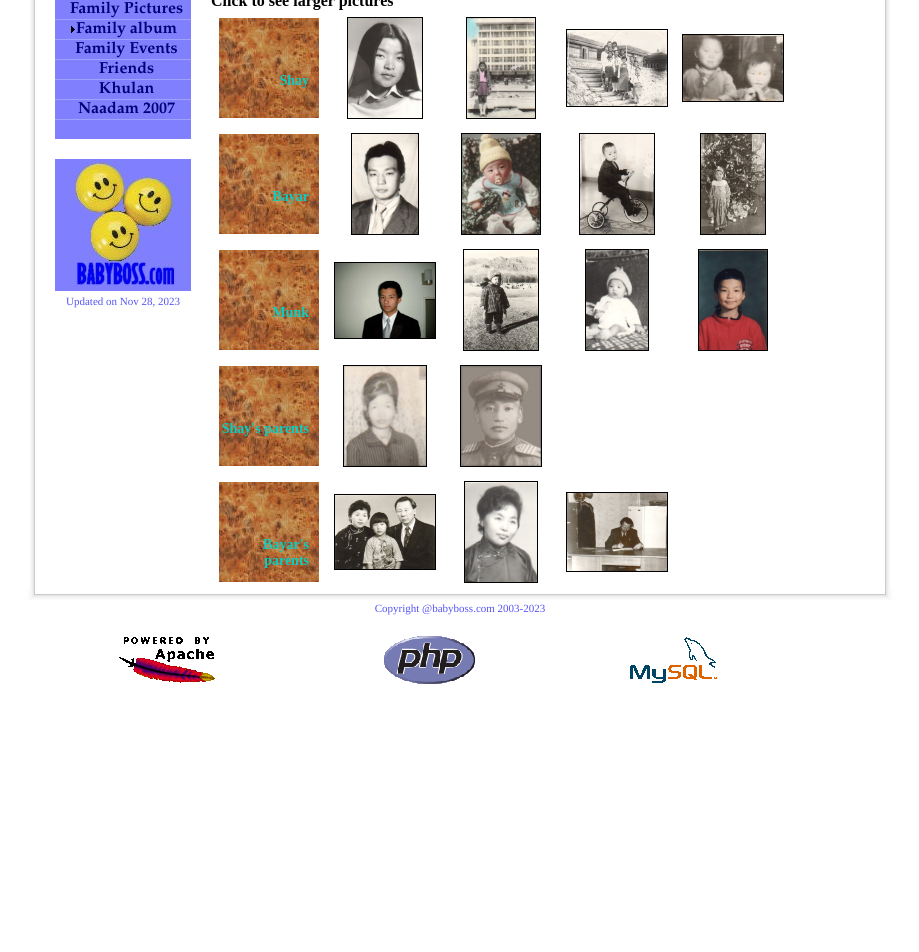
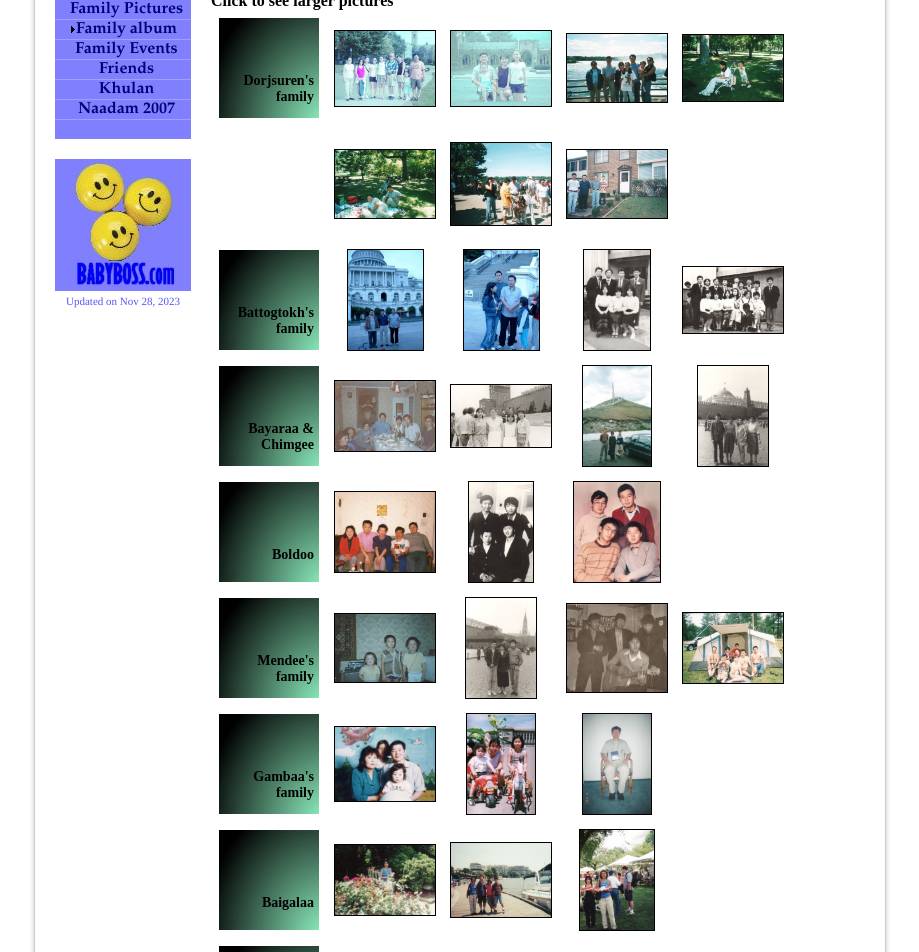
Before and after one commit to edambasuren/home.babyboss.react, a React (Create React App) app: page /friends in a window 1280 px wide. Shown: the part 200-1152 px from the top of the page, without its empty margins (180-1099 px from the left). Before the commit the page ends 910 px from the top, so only its background shows below. Built offline with nearby package versions, Linux system fonts and the light colour scheme.

Commit message:
add friends

```diff
--- a/src/components/Page.tsx
+++ b/src/components/Page.tsx
@@ -28,7 +28,7 @@ const Page: FC<any> = ({ page }: { page: PageData }): ReactElement => {
           <div id="icon" style={{float: "left",width:t_w,height:t_h,display: "flex",justifyContent: "center", alignItems: "center",}}>
             <img src={"/" + page.dir + '/' + picture.src} style={{border: "1px solid black",maxWidth:page.icon_w,maxHeight:page.icon_w,}}
             onClick={()=> window.open(
-              'picture.html?src=/'+page.dir+'/'+picture.src+'&text='+picture.text,
+              '/picture.html?src=/'+page.dir+'/'+picture.src+'&text='+picture.text,
               'NewWin',
               'toolbar=no,status=no')}
              />
--- a/src/i18n.ts
+++ b/src/i18n.ts
@@ -169,6 +169,60 @@ i18n
           ChicagoMay13_2007Br: "Chicago<br>May 13, 2007",
           ChicagoMay13_2007: "Chicago May 13, 2007",
 
+          OurFriends: 'Our Friends',
+          DorjsurenFamily: "Dorjsuren's<br> family",
+          CornellUniversityIthacaNY_July2003: "Cornell University, Ithaca NY, July 2003",
+          NiagaraFallsNY_September2001: "Niagara Falls, NY, September 2001",
+          FrederickMarylandNovember2001: "Frederick, Maryland, November 2001",
+          BattogtokhFamily: "Battogtokh's<br> family",
+          WashingtonDC_May2003: "Washington DC, May 2003",
+          MoscowStateUniversity1983: "Moscow State University, 1983",
+          BayaraaChimgee: "Bayaraa &<br> Chimgee",
+          UlaanbaatarMongoliaDecember1994: "Ulaanbaatar, Mongolia, December 1994",
+          Moscow1984: "Moscow, 1984",
+          UlaanbaatarMongolia2001: "Ulaanbaatar, Mongolia, 2001",
+          Boldoo: "Boldoo",
+          UlaanbaatarMongolia1992: "Ulaanbaatar, Mongolia, 1992",
+          SeventhGrade: "7th grade",
+          Moscow1985: "Moscow, 1985",
+          MendeeFamily: "Mendee's<br> family",
+          UlaanbaatarMongolia1994: "Ulaanbaatar, Mongolia, 1994",
+          Moscow1983: "Moscow, 1983",
+          UlaanbaatarMongolia1983: "Ulaanbaatar, Mongolia, 1983",
+          UlaanbaatarMongoliaJuly2001: "Ulaanbaatar, Mongolia, July 2001",
+          GambaaFamily: "Gambaa's<br> family",
+          Baigalaa: "Baigalaa",
+          WashingtonDC_Summer2000: "Washington DC, Summer 2000",
+          Serge: "Serge",
+          Mongolia2001: "Mongolia, 2001",
+          NiagaraFallsNY_May2002: "Niagara Falls, NY, May 2002",
+          IthacaNY_May2002: "Ithaca NY, May 2002",
+          SergeSonNewZealand2004: "Serge\'s son, New Zealand, 2004",
+          Petre: "Petre",
+          PetreMassaAndMunkSyracuseNY_Winter1996: "Petre, Massa, and Munk, Syracuse NY, Winter 1996",
+          PetreSyracuseNY_Summer1996: "Petre, Syracuse, NY, Summer 1996",
+          SyracuseUniversityNY1997: "Syracuse University, NY, 1997",
+          ThanksgivingSyracuseNY1998: "Thanksgiving, Syracuse NY, 1998",
+          Tav: "Tav",
+          SyracuseSummer2000: "Syracuse, Summer 2000",
+          Liz_Bahri: "Liz &<br> Bahri",
+          MariaLizAndShaySyracuseSummer2002: "Maria, Liz, and Shay, Syracuse, Summer 2002",
+          Christmas2002Syracuse: "Christmas 2002, Syracuse",
+          ElizabethAndMariaAugust2002: "Elizabeth and Maria, August 2002",
+          Maria_Jose: "Maria &<br> Jose",
+          MariaAndJoseChristmas2002Syracuse: "Maria and Jose, Christmas 2002, Syracuse",
+          Bahri_MariaAndShayChristmas2002Syracuse: "Bahri, Maria, and Shay, Christmas 2002, Syracuse",
+          BahriJoseShayAndJosesSonAtMariasHouseWinter2002: "Bahri, Jose, Shay, and Jose\'s son, at Maria\'s house, Winter 2002",
+          JoseShayAndMariaChristmas2002Syracuse: "Jose, Shay, and Maria, Christmas 2002, Syracuse",
+          Julan: "Julan",
+          JulanAndEvanSyracuseUniversityJune2003FS: "Julan and Evan (in the front seat), Syracuse University, June 2003",
+          JulanAndEvanSyracuseUniversityJune2003: "Julan and Evan, Syracuse University, June 2003",
+
+
+
+
+
+
 
         },
       },
@@ -315,6 +369,58 @@ i18n
           ChicagoMay13_2007Br: "Чикаго<br>2007 оны<br>5 сарын 13",
           ChicagoMay13_2007: "Чикаго 2007 оны 5 сарын 13",
 
+          OurFriends: 'Найз нөхөд',
+          DorjsurenFamily: "Доржсүрэнгийн<br> гэр бүл",
+          CornellUniversityIthacaNY_July2003: "Корнелын Их Сургууль, Итака НЙ, 2003 оны 7 сар",
+          NiagaraFallsNY_September2001: "Ниагара Хурхрээ, НЙ, 2001 оны 9 сар",
+          FrederickMarylandNovember2001: "Фредерик, Мариланд, 2001 оны 11 сар",
+          BattogtokhFamily: "Баттогтохын<br> гэр бүл",
+          WashingtonDC_May2003: "Вашингтон, ДС, 2003 оны 5 сар",
+          MoscowStateUniversity1983: "Москвагийн Их Сургууль, 1984",
+          BayaraaChimgee: "Баяраа &<br> Чимгээ",
+          UlaanbaatarMongoliaDecember1994: "Улаанбаатар, 1994 оны 12 сар",
+          Moscow1984: "Москва, 1984",
+          UlaanbaatarMongolia2001: "Улаанбаатар, 2001 он",
+          Boldoo: "Болдо",
+          UlaanbaatarMongolia1992: "Улаанбаатар, 1992",
+          SeventhGrade: "7-р анги",
+          Moscow1985: "Москва, 1985",
+          MendeeFamily: "Мэндээгийн<br> гэр бүл",
+          UlaanbaatarMongolia1994: "Улаанбаатар, 1994 он",
+          Moscow1983: "Москва, 1983 он",
+          UlaanbaatarMongolia1983: "Улаанбаатар, 1983 он",
+          UlaanbaatarMongoliaJuly2001: "Улаанбаатар, 2001 оны 7 сар",
+          GambaaFamily: "Гамбаагийн<br> гэр бүл",
+          Baigalaa: "Байгалаа",
+          WashingtonDC_Summer2000: "Вашингтон, ДС, 2000 оны зун",
+          Serge: "Сэргэлэн",
+          Mongolia2001: "Монгол, 2001",
+          NiagaraFallsNY_May2002: "Ниагара Хурхрээ, НЙ, 2002 оны 5 сар",
+          IthacaNY_May2002: "Итака НЙ, 2002 оны 5 сар",
+          SergeSonNewZealand2004: "Сэргэлэнгийн хүү, Шинэ Зиланд, 2004",
+          Petre: "Петрээ",
+          PetreMassaAndMunkSyracuseNY_Winter1996: "Петрээ, Маса, Мөнхөө гурав, Сиракуз, 1996 он",
+          PetreSyracuseNY_Summer1996: "Петрээ, Сиракуз, 1996 он",
+          SyracuseUniversityNY1997: "Сиракузын Их сургууль, 1997 он",
+          ThanksgivingSyracuseNY1998: "Ургацын баяр, Сиракуз, 1998 он",
+          Tav: "Тав",
+          SyracuseSummer2000: "Сиракуз, 2000 оны зун",
+          Liz_Bahri: "Лиз Бахри<br> хоёр",
+          MariaLizAndShaySyracuseSummer2002: "Мария, Лиз, Ишээ гурав, Сиракуз, 2002 оны зун",
+          Christmas2002Syracuse: "2002 оны Кристосын баяр, Сиракуз",
+          ElizabethAndMariaAugust2002: "Лиз, Мария хоёр, 2002 оны 8 сар",
+          Maria_Jose: "Лиз Бахри<br> хоёр",
+          MariaAndJoseChristmas2002Syracuse: "Мария, Хосэ хоёр, 2002 оны Кристосын баяр, Сиракуз",
+          Bahri_MariaAndShayChristmas2002Syracuse: "Бахри, Мария, Ишээ гурав, 2002 оны Кристосын баяр, Сиракуз",
+          BahriJoseShayAndJosesSonAtMariasHouseWinter2002: "Бахри, Хосэ, Ишээ, Хосээгийн хүү нар, Мариягийн гэрт, 2002 оны өвөл",
+          JoseShayAndMariaChristmas2002Syracuse: "Хосэ, Ишээ, Мария нар, 2002 оны Кристосын баяр, Сиракуз",
+          Julan: "Жюлан",
+          JulanAndEvanSyracuseUniversityJune2003FS: "Жюлан Еван хоёр (эхний эгнээнд), Сиракузын Их сургууль, 2003 оны 6 сар",
+          JulanAndEvanSyracuseUniversityJune2003: "Жюлан Еван хоёр, Сиракузын Их сургууль, 2003 оны 6 сар",
+
+
+
+
 
 
         },
--- a/src/pages/Friends.tsx
+++ b/src/pages/Friends.tsx
@@ -7,51 +7,93 @@ const FamilyPhoto: FC<any> = (): ReactElement => {
 
   const { i18n, t } = useTranslation();
 
-  let album = new AlbumData("family", "label.jpg", "#0ccdc1");
+  let album = new AlbumData("friends", "label.jpg", "black");
   let pg;
 
-  pg = album.addPage(t('Shay'),45,10);
-  pg.addPicture("shay1.jpg", t('ShayIrkutsk1982'));
-  pg.addPicture("shay2.jpg", t('ShayUlanbaatar10YearOld'));
-  pg.addPicture("shay3.jpg", t('ShayNairamdalSummerCamp1975'));
-  pg.addPicture("shay4.jpg", t('Shay3YearOld'));
+  pg = album.addPage(t('DorjsurenFamily'),45,5);
+  pg.addPicture("dorjsuren1.jpg", t('CornellUniversityIthacaNY_July2003'));
+  pg.addPicture("dorjsuren2.jpg", t('CornellUniversityIthacaNY_July2003'));
+  pg.addPicture("dorjsuren3.jpg", t('NiagaraFallsNY_September2001'));
+  pg.addPicture("dorjsuren4.jpg", t('NiagaraFallsNY_September2001'));
+  pg.addPicture("dorjsuren5.jpg", t('NiagaraFallsNY_September2001'));
+  pg.addPicture("dorjsuren6.jpg", t('FrederickMarylandNovember2001'));
+  pg.addPicture("dorjsuren7.jpg", t('FrederickMarylandNovember2001'));
 
-  pg = album.addPage(t('Bayar'),45,10);
-  pg.addPicture("bayar1.jpg", t('Bayar1982'));
-  pg.addPicture("bayar2.jpg", t('Bayar1YearOld'));
-  pg.addPicture("bayar3.jpg", t('Bayar4YearOld'));
-  pg.addPicture("bayar4.jpg", t('BayarMoscow7YearOld'));
+  pg = album.addPage(t('BattogtokhFamily'),45,5);
+  pg.addPicture("battogtokh1.jpg", t('WashingtonDC_May2003'));
+  pg.addPicture("battogtokh2.jpg", t('WashingtonDC_May2003'));
+  pg.addPicture("battogtokh3.jpg", t('MoscowStateUniversity1983'));
+  pg.addPicture("battogtokh4.jpg", t('MoscowStateUniversity1983'));
 
-  pg = album.addPage(t('Munk'),45,10);
-  pg.addPicture("munk1.jpg", t('Munk2004'));
-  pg.addPicture("munk2.jpg", t('MunkMongolia3YearOld'));
-  pg.addPicture("munk3.jpg", t('Munk1YearOld'));
-  pg.addPicture("munk4.jpg", t('MunkSyracuse10YearOld'));
+  pg = album.addPage(t('BayaraaChimgee'),45,5);
+  pg.addPicture("bayaraach1.jpg", t('UlaanbaatarMongoliaDecember1994'));
+  pg.addPicture("bayaraach2.jpg", t('Moscow1984'));
+  pg.addPicture("bayaraach3.jpg", t('UlaanbaatarMongolia2001'));
+  pg.addPicture("bayaraach4.jpg", t('Moscow1984'));
 
-  pg = album.addPage(t('ShaysParents'),45,10);
-  pg.addPicture("shay_parents1.jpg", t('ShaysMom'));
-  pg.addPicture("shay_parents2.jpg", t('ShaysDad'));
+  pg = album.addPage(t('Boldoo'),35,5);
+  pg.addPicture("boldoo1.jpg", t('UlaanbaatarMongolia1992'));
+  pg.addPicture("boldoo2.jpg", t('SeventhGrade'));
+  pg.addPicture("boldoo3.jpg", t('Moscow1985'));
 
-  pg = album.addPage(t('BayarsParents'),45,10);
-  pg.addPicture("bayar_parents1.jpg", t('BayarsParents'));
-  pg.addPicture("bayar_parents2.jpg", t('BayarsMom'));
-  pg.addPicture("bayar_parents3.jpg", t('BayarsDad'))
+  pg = album.addPage(t('MendeeFamily'),45,5);
+  pg.addPicture("mendee1.jpg", t('UlaanbaatarMongolia1994'));
+  pg.addPicture("mendee2.jpg", t('Moscow1983'));
+  pg.addPicture("mendee3.jpg", t('UlaanbaatarMongolia1983'));
+  pg.addPicture("mendee4.jpg", t('UlaanbaatarMongoliaJuly2001'));
 
+  pg = album.addPage(t('GambaaFamily'),45,5);
+  pg.addPicture("gambaa1.jpg", t('UlaanbaatarMongolia2001'));
+  pg.addPicture("gambaa2.jpg", t('UlaanbaatarMongolia2001'));
+  pg.addPicture("gambaa3.jpg", t('UlaanbaatarMongolia2001'));
 
-  /*
+  pg = album.addPage(t('Baigalaa'),35,5);
+  pg.addPicture("baigalaa1.jpg", t('WashingtonDC_Summer2000'));
+  pg.addPicture("baigalaa2.jpg", t('WashingtonDC_Summer2000'));
+  pg.addPicture("baigalaa3.jpg", t('WashingtonDC_Summer2000'));
 
-$pg = $alb->add(($_SESSION['lang']!='mon')?"Bayar\'s Parents":"Баярын <br>эцэг эх",45,10,"#0ccdc1");
-$pg->add("bayar_parents1.jpg", ($_SESSION['lang']!='mon')?"Bayar\s parents":"Баярын эцэг эх");
-$pg->add("bayar_parents2.jpg", ($_SESSION['lang']!='mon')?"Bayar\s mom":"Баярын ээж");
-$pg->add("bayar_parents3.jpg", ($_SESSION['lang']!='mon')?"Bayar\s dad":"Баярын аав");
-*/
+  pg = album.addPage(t('Serge'),35,5);
+  pg.addPicture("serge1.jpg", t('UlaanbaatarMongolia2001'));
+  pg.addPicture("serge2.jpg", t('Mongolia2001'));
+  pg.addPicture("serge3.jpg", t('NiagaraFallsNY_May2002'));
+  pg.addPicture("serge4.jpg", t('IthacaNY_May2002'));
+  pg.addPicture("serge5.jpg", t('NiagaraFallsNY_May2002'));
+  pg.addPicture("serge6.jpg", t('NiagaraFallsNY_May2002'));
+  pg.addPicture("serge7.jpg", t('SergeSonNewZealand2004'));
 
+  pg = album.addPage(t('Petre'),35,5);
+  pg.addPicture("petre1.jpg", t('PetreMassaAndMunkSyracuseNY_Winter1996'));
+  pg.addPicture("petre2.jpg", t('PetreSyracuseNY_Summer1996'));
+  pg.addPicture("petre3.jpg", t('SyracuseUniversityNY1997'));
+  pg.addPicture("petre4.jpg", t('ThanksgivingSyracuseNY1998'));
+
+  pg = album.addPage(t('Tav'),35,5);
+  pg.addPicture("tav1.jpg", t('SyracuseSummer2000'));
+  pg.addPicture("tav2.jpg", t('SyracuseSummer2000'));
+  pg.addPicture("tav3.jpg", t('SyracuseSummer2000'));
+  pg.addPicture("tav4.jpg", t('SyracuseSummer2000'));
+
+  pg = album.addPage(t('Liz_Bahri'),45,5);
+  pg.addPicture("liz_bahri1.jpg", t('MariaLizAndShaySyracuseSummer2002'));
+  pg.addPicture("liz_bahri2.jpg", t('Bahri_MariaAndShayChristmas2002Syracuse'));
+  pg.addPicture("liz_bahri3.jpg", t('Christmas2002Syracuse'));
+  pg.addPicture("liz_bahri4.jpg", t('ElizabethAndMariaAugust2002'));
+
+  pg = album.addPage(t('Maria_Jose'),45,5);
+  pg.addPicture("maria1.jpg", t('MariaAndJoseChristmas2002Syracuse'));
+  pg.addPicture("maria2.jpg", t('BayarsParents'));
+  pg.addPicture("maria3.jpg", t('BahriJoseShayAndJosesSonAtMariasHouseWinter2002'));
+  pg.addPicture("maria4.jpg", t('JoseShayAndMariaChristmas2002Syracuse'));
+
+  pg = album.addPage(t('Julan'),35,5);
+  pg.addPicture("julan1.jpg", t('JulanAndEvanSyracuseUniversityJune2003FS'));
+  pg.addPicture("julan2.jpg", t('JulanAndEvanSyracuseUniversityJune2003'));
 
 return (
     <div id='main_album' className='main'>
 
       <div id="title">
-        {t('FamilyPictures')}
+        {t('OurFriends')}
       </div>
 
       <hr  color = "#000077" style={{width:"100%"}} />
```
